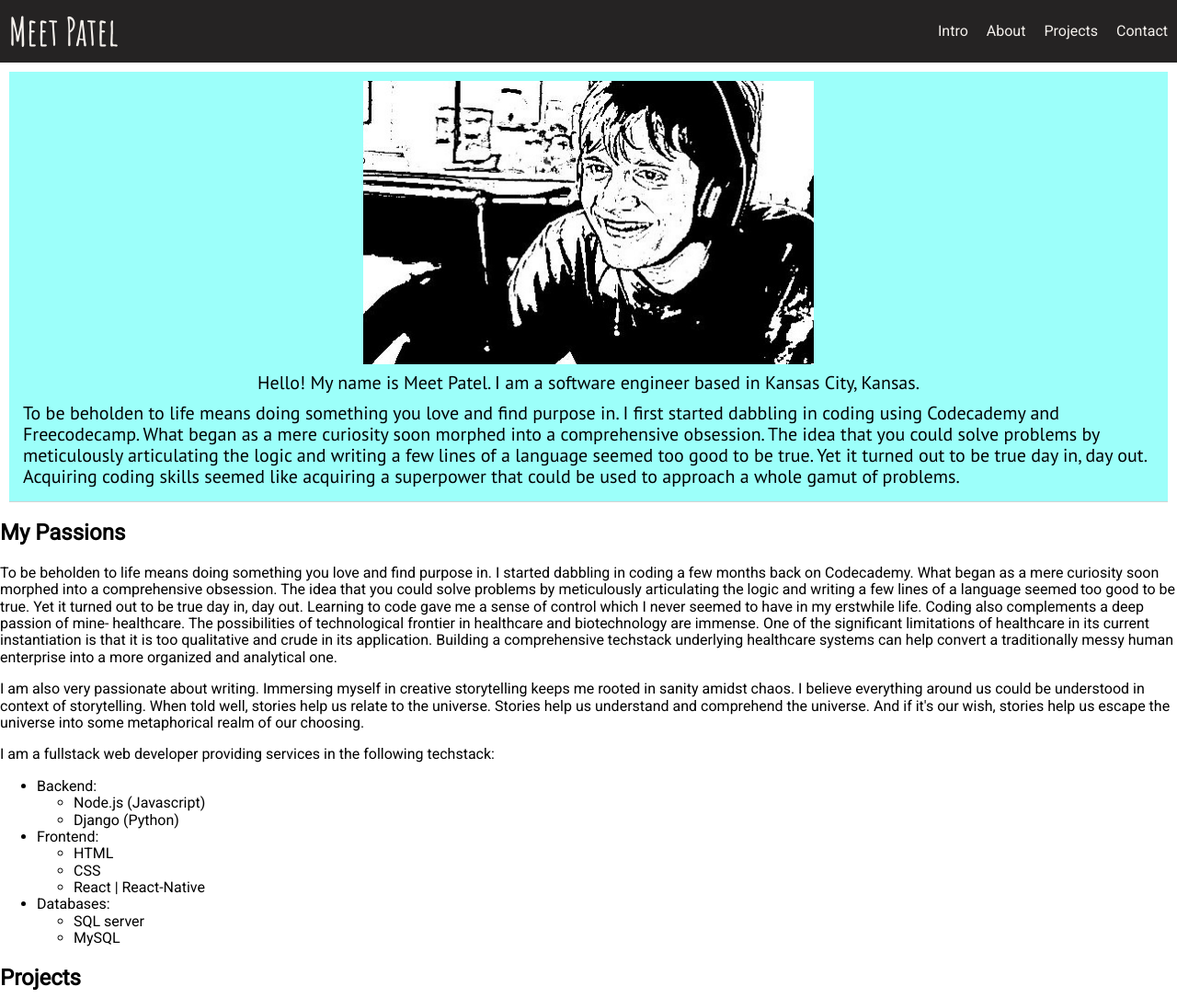
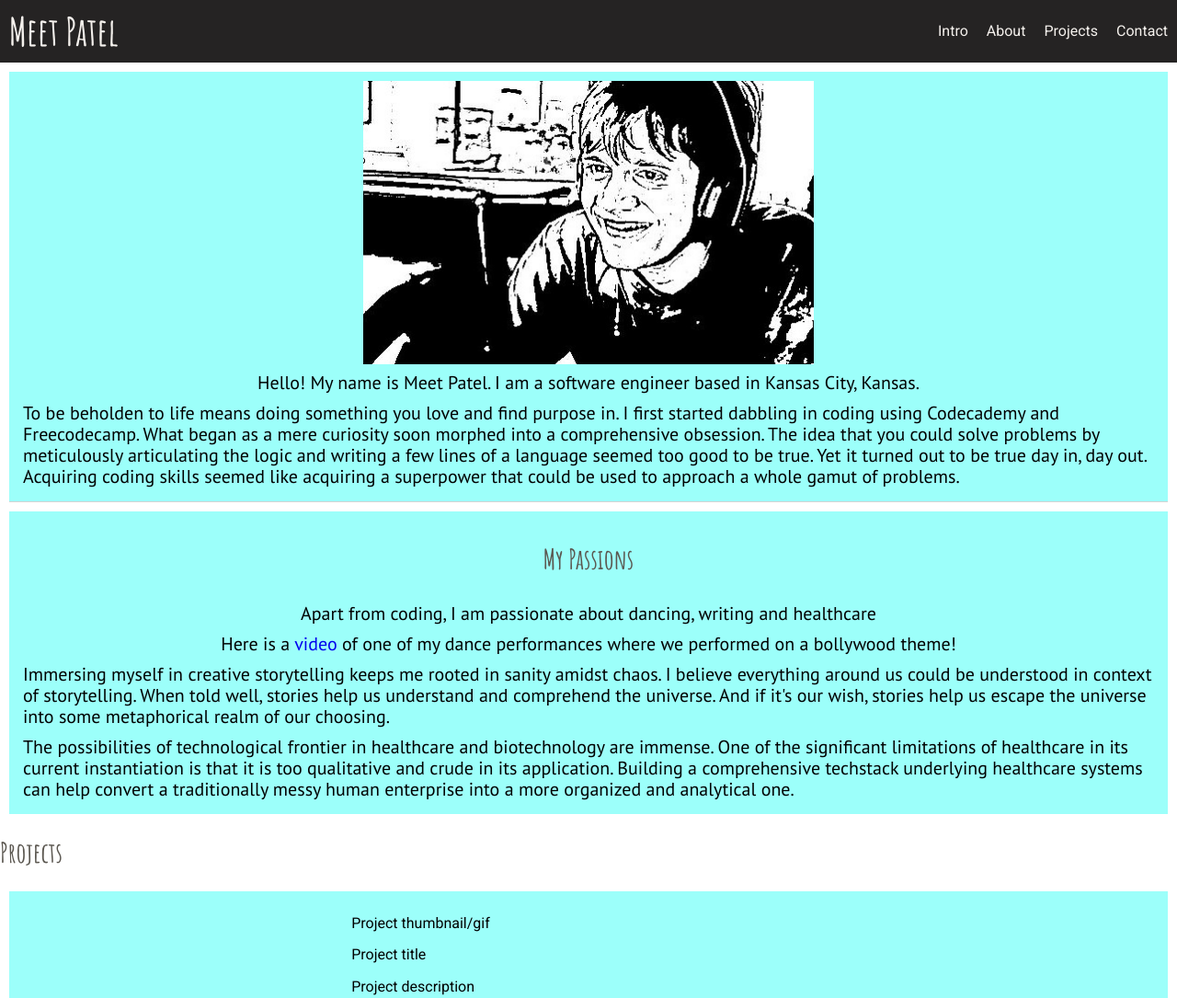
Before and after one commit to MeetPatel89/thinkful-portfolio, a plain HTML site: page index.html in a window 1280 px wide. Shown: the top 1085 px of the page at 92% size. Drawn offline with nearby package versions, Linux system fonts and the light colour scheme; a script that the page names is missing.

Commit message:
add and style '#aboutme' section

```diff
--- a/index.html
+++ b/index.html
@@ -56,11 +56,13 @@
 
 
         <div id="aboutme">
-            <section>
+            <section class="passions">
                 <h2>My Passions</h2>
-                <div class="flexcol">
-                    <div class="item">
-                        <p>To be beholden to life means doing something you love and find purpose in. I started dabbling in coding a few months back on Codecademy. What began as a mere curiosity soon morphed into a comprehensive obsession. The idea that you could solve problems by meticulously articulating the logic and writing a few lines of a language seemed too good to be true. Yet it turned out to be true day in, day out. Learning to code gave me a sense of control which I never seemed to have in my erstwhile life. Coding also complements a deep passion of mine- healthcare.
+                <div class="passions-desc">
+                        <p>Apart from coding, I am passionate about dancing, writing and healthcare</p>
+                            <p>Here is a <a href="https://www.youtube.com/watch?v=OqsPlAcQ7is&feature=youtu.be" target="_blank">video</a> of one of my dance performances where we performed on a bollywood theme!</p>
+                            <p>Immersing myself in creative storytelling keeps me rooted in sanity amidst chaos. I believe everything around us could be understood in context of storytelling. When told well, stories help us understand and comprehend the universe. And if it's our wish, stories help us escape the universe into some metaphorical realm of our choosing.</p>
+                            <p>
                             The possibilities of
                             technological frontier in healthcare and biotechnology are immense. One of the significant
                             limitations
@@ -71,9 +73,8 @@
                             into
                             a
                             more organized and analytical one.</p>
-                            <p>I am also very passionate about writing. Immersing myself in creative storytelling keeps me rooted in sanity amidst chaos. I believe everything around us could be understood in context of storytelling. When told well, stories help us relate to the universe. Stories help us understand and comprehend the universe. And if it's our wish, stories help us escape the universe into some metaphorical realm of our choosing.</p>
                     </div>
-
+                    <!--
                     <div class="techstack item">
                         <p>I am a fullstack web developer providing services in the following techstack:</p>
                         <ul>
@@ -98,6 +99,7 @@
                             </li>
                         </ul>
                     </div>
+                -->
                 </div>
             </section>
         </div>
--- a/style.css
+++ b/style.css
@@ -34,9 +34,12 @@ header nav ul {
   padding-left: 0;
 }
 
+a {
+  text-decoration: none;
+}
+
 header nav ul li a {
   color: #f5f1ed;
-  text-decoration: none;
   margin: 10px;
 }
 
@@ -69,6 +72,40 @@ header nav ul li a {
   height: auto;
 }
 
+#aboutme {
+  background-color: #9cfffa;
+  margin: 10px;
+}
+
+.passions {
+  padding: 10px;
+  display: flex;
+  flex-direction: column;
+  justify-content: center;
+  align-items: center;
+}
+
+h2 {
+  font-family: 'Amatic SC', cursive;
+  font-weight: 600;
+  font-size: 30px;
+  color: #5b5750;
+}
+
+.passions > div {
+  display: flex;
+  flex-direction: column;
+  align-items: center;
+}
+
+.passions-desc > p {
+  margin: 5px;
+  font-family: 'PT Sans', sans-serif;
+  font-size: 20px;
+}
+
+
+
 @media all and (min-width: 600px) {
   header {
     flex-direction: row;
```
